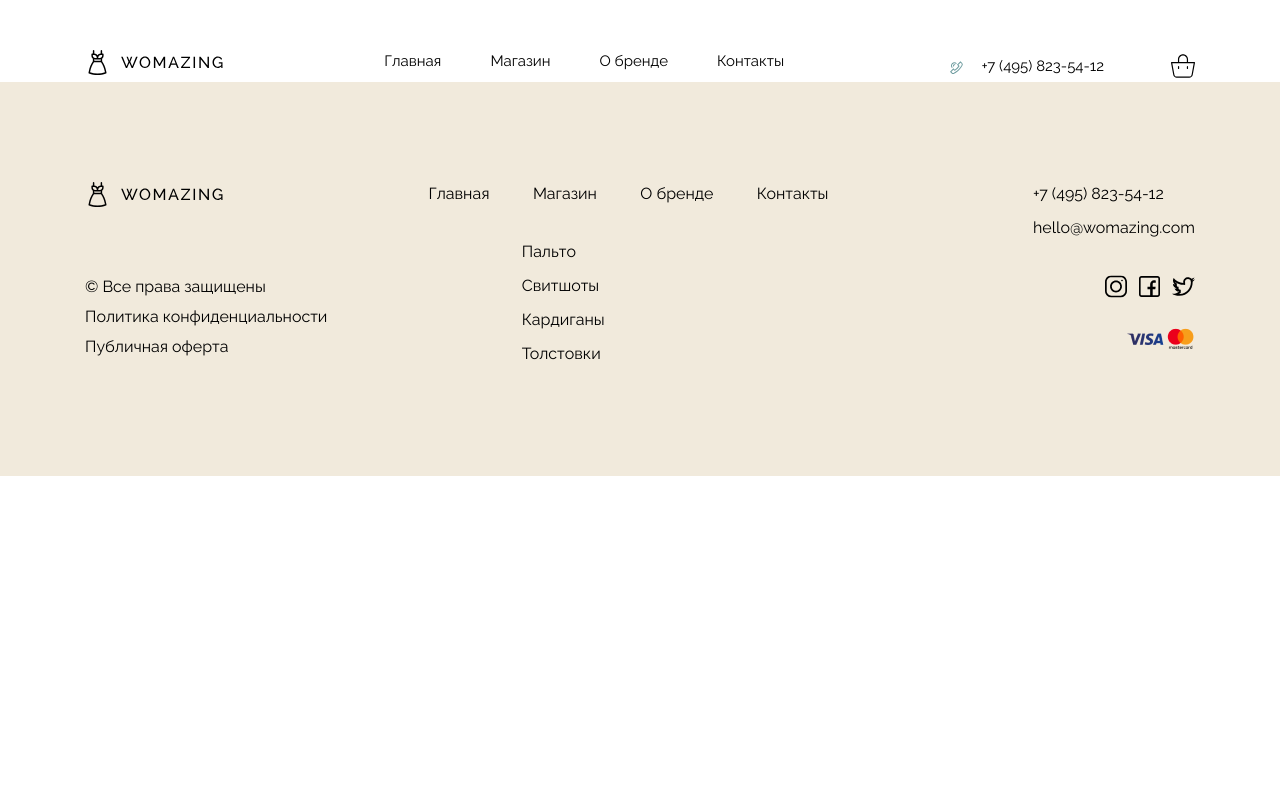
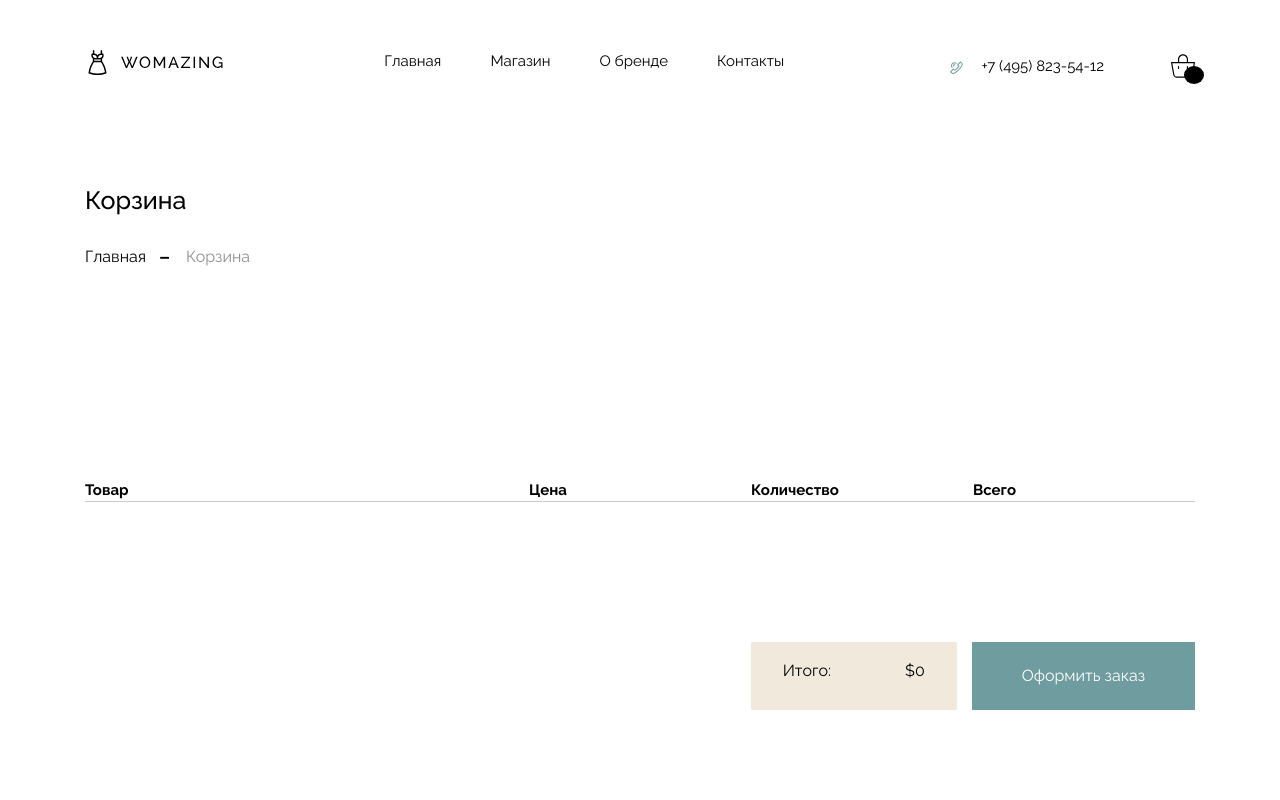
Before and after one commit to DefRiZ/clothes-shop, a React (Create React App) app: page /cart in a window 1280 px wide. Shown: the top 800 px of the page. Built offline with nearby package versions, Linux system fonts and the light colour scheme.

Commit message:
Main logic had been created

```diff
--- a/src/App.js
+++ b/src/App.js
@@ -5,6 +5,7 @@ import Header from "./components/Header/Header";
 import About from "./pages/About/About";
 import Catalog from "./pages/Catalog/Catalog";
 import Main from "./pages/Main";
+import Cart from "./pages/Cart/Cart";
 
 import { Route, Routes } from "react-router";
 
@@ -24,6 +25,7 @@ function App() {
           <Route path="/items/:id" element={<SinglePage />} />
           <Route path="/catalog/items/:id" element={<SinglePage />} />
           <Route path="/about" element={<About />} />
+          <Route path="/cart" element={<Cart />} />
         </Routes>
       </div>
       <div className="Footer">
--- /dev/null
+++ b/src/components/CartItem/CartItem.jsx
@@ -0,0 +1,34 @@
+import React from "react";
+
+import styles from "./CartItem.module.scss";
+import { useSelector, useDispatch } from "react-redux";
+import { removeItem } from "../../store/slices/cartSlice";
+
+const CartItem = ({ id, imageUrl, title, price, count }) => {
+  const dispatch = useDispatch();
+
+  return (
+    <div className={styles.root}>
+      <div className={styles.info}>
+        <svg
+          className={styles.delete}
+          onClick={() => dispatch(removeItem(id))}
+          width="16"
+          height="16"
+          viewBox="0 0 16 16"
+          fill="none"
+          xmlns="http://www.w3.org/2000/svg"
+        >
+          <path d="M1 1L15.5 15.5M15.5 1L1 15.5" stroke="black" />
+        </svg>
+        <img className={styles.image} src={imageUrl} alt="item" />
+        <span>{title}</span>
+      </div>
+      <span className={styles.price}>${price}</span>
+      <span className={styles.count}>{count}</span>
+      <span className={styles.total}>${count * price}</span>
+    </div>
+  );
+};
+
+export default CartItem;
--- /dev/null
+++ b/src/components/CartItem/CartItem.module.scss
@@ -0,0 +1,27 @@
+.root {
+  margin-top: 50px;
+  margin-bottom: 60px;
+  display: grid;
+  grid-template-columns: 2fr repeat(3, 1fr);
+  align-items: center;
+  text-align: left;
+  font-weight: 500;
+  font-size: 15px;
+  .info {
+    display: flex;
+    align-items: center;
+    .image {
+      max-width: 137px;
+      max-height: 170px;
+      margin: auto 36px;
+    }
+    .delete {
+      cursor: pointer;
+    }
+  }
+  .count {
+    width: 50px;
+    padding: 10px 20px;
+    border: 1px solid #afafaf;
+  }
+}
--- a/src/components/Header/Header.jsx
+++ b/src/components/Header/Header.jsx
@@ -1,6 +1,6 @@
 import React from "react";
 import { Link } from "react-router-dom";
-import { useDispatch } from "react-redux";
+import { useDispatch, useSelector } from "react-redux";
 import { setDrawer } from "../../store/slices/filterSlice";
 
 import logo from "../../img/logo.svg";
@@ -10,6 +10,7 @@ import styles from "./Header.module.scss";
 
 const Header = () => {
   const dispatch = useDispatch();
+  const { totalCount } = useSelector((state) => state.cart);
   return (
     <div className={styles.root}>
       <div className={styles.logoDiv}>
@@ -66,7 +67,10 @@ const Header = () => {
         <span className={styles.number}>
           <a href="tel:+74958235412">+7 (495) 823-54-12</a>
         </span>
-        <img className={styles.cart} src={cart} alt="cart" />
+        <Link className={styles.cartBlock} to="/cart">
+          <img className={styles.cart} src={cart} alt="cart" />
+          <span>{totalCount > 0 && totalCount}</span>
+        </Link>
       </div>
     </div>
   );
--- a/src/components/Header/Header.module.scss
+++ b/src/components/Header/Header.module.scss
@@ -43,4 +43,21 @@ nav {
       }
     }
   }
+  .cartBlock {
+    display: flex;
+    position: relative;
+    span {
+      display: flex;
+      justify-content: center;
+      align-items: center;
+      width: 20px;
+      height: 18px;
+      color: white;
+      background-color: black;
+      border-radius: 50%;
+      position: absolute;
+      top: 50%;
+      left: 55%;
+    }
+  }
 }
--- a/src/components/SinglePage/SinglePage.jsx
+++ b/src/components/SinglePage/SinglePage.jsx
@@ -1,15 +1,29 @@
 import React from "react";
-import axios from "axios";
-import { useDispatch, useSelector } from "react-redux";
-import { Link, useParams } from "react-router-dom";
-import { fetchItems } from "../../store/slices/itemsSlice";
 
 import styles from "./SinglePage.module.scss";
 
 import SingleProduct from "../SingleProduct/SingleProduct";
 
+import axios from "axios";
+
+import { Link, useParams } from "react-router-dom";
+
+import { useDispatch, useSelector } from "react-redux";
+import { fetchItems } from "../../store/slices/itemsSlice";
+import { addItem } from "../../store/slices/cartSlice";
+
 const SinglePage = () => {
   const dispatch = useDispatch();
+
+  const onClickAdd = () => {
+    const item = {
+      id,
+      imageUrl,
+      title,
+      price,
+    };
+    dispatch(addItem(item));
+  };
 
   const [item, setItem] = React.useState({
     id: "0",
@@ -22,21 +36,11 @@ const SinglePage = () => {
   const { id } = useParams();
   const { imageUrl, title, price, sises } = item;
   const { itemsFetch } = useSelector((state) => state.items);
+  const { cart } = useSelector((state) => state.cart);
+  const findItem = cart.find((obj) => obj.id === id);
+  const countItem = findItem ? findItem.count : 0;
   const { categoryId, currentPage } = useSelector((state) => state.filter);
 
-  // React.useEffect(() => {
-  //   async function fetchItem() {
-  //     try {
-  //       const { data } = await axios.get(
-  //         `https://63f6626c59c944921f73435d.mockapi.io/items${id}`
-  //       );
-  //       setItem(data);
-  //     } catch (error) {
-  //       alert("Error");
-  //     }
-  //   }
-  //   fetchItem();
-  // }, [id]);
   React.useEffect(() => {
     const category = categoryId > 0 ? `category=${categoryId}` : "";
     dispatch(fetchItems({ category, currentPage }));
@@ -113,8 +117,10 @@ const SinglePage = () => {
             </ul>
           </div>
           <div className={styles.order}>
-            <span className={styles.count}>0</span>
-            <button className={styles.button}>Добавить в корзину</button>
+            <span className={styles.count}>{countItem}</span>
+            <button onClick={() => onClickAdd()} className={styles.button}>
+              Добавить в корзину
+            </button>
           </div>
         </div>
       </div>
--- /dev/null
+++ b/src/pages/Cart/Cart.jsx
@@ -0,0 +1,42 @@
+import React from "react";
+import { Link } from "react-router-dom";
+
+import { useSelector } from "react-redux";
+
+import styles from "./Cart.module.scss";
+import CartItem from "../../components/CartItem/CartItem";
+
+const Cart = () => {
+  const { cart, totalPrice } = useSelector((state) => state.cart);
+  return (
+    <div className={styles.root}>
+      <h2 className={styles.title}>Корзина</h2>
+      <ul className={styles.breads}>
+        <li className={styles.bread}>
+          <Link to="/">Главная</Link>
+        </li>
+        <li className={styles.bread}>Корзина</li>
+      </ul>
+
+      <div className={styles.info}>
+        <h3>Товар</h3>
+        <h3>Цена</h3>
+        <h3>Количество</h3>
+        <h3>Всего</h3>
+      </div>
+      <div className={styles.cart}>
+        {cart.map((obj) => (
+          <CartItem key={obj.id} {...obj} />
+        ))}
+      </div>
+      <div className={styles.order}>
+        <p>
+          Итого: <span>${totalPrice}</span>
+        </p>
+        <button className={styles.button}>Оформить заказ</button>
+      </div>
+    </div>
+  );
+};
+
+export default Cart;
--- /dev/null
+++ b/src/pages/Cart/Cart.module.scss
@@ -0,0 +1,59 @@
+.root {
+  .title {
+    text-align: left;
+    font-weight: 500;
+    font-size: 25px;
+    margin-top: 100px;
+    margin-bottom: 25px;
+  }
+  .breads {
+    display: flex;
+    margin-bottom: 210px;
+    .bread {
+      &:first-of-type {
+        margin-right: 40px;
+        cursor: pointer;
+        position: relative;
+        &::after {
+          content: "-";
+          position: absolute;
+          right: -41%;
+          bottom: -41%;
+          font-size: 30px;
+          cursor: default;
+        }
+      }
+      &:last-of-type {
+        color: #909090;
+      }
+    }
+  }
+  .info {
+    border-bottom: 1px solid #cccccc;
+    display: grid;
+    grid-template-columns: 2fr repeat(3, 1fr);
+    h3 {
+      font-size: 15px;
+      text-align: left;
+    }
+  }
+  .order {
+    display: flex;
+    justify-content: flex-end;
+    margin: 140px 0 170px 0;
+    p {
+      padding: 17px 32px;
+      background-color: #f1eadc;
+      margin-right: 15px;
+      span {
+        margin-left: 70px;
+      }
+    }
+    .button {
+      padding: 22px 50px;
+      color: white;
+      background-color: #6e9c9f;
+      cursor: pointer;
+    }
+  }
+}
--- /dev/null
+++ b/src/store/slices/cartSlice.js
@@ -0,0 +1,37 @@
+import { createSlice } from "@reduxjs/toolkit";
+
+const cartSlice = createSlice({
+  name: "cart",
+  initialState: {
+    cart: [],
+    totalPrice: 0,
+    totalCount: 0,
+  },
+  reducers: {
+    addItem(state, action) {
+      const findItem = state.cart.find((obj) => obj.id === action.payload.id);
+
+      if (findItem) {
+        findItem.count += 1;
+      } else {
+        state.cart.push({ ...action.payload, count: 1 });
+      }
+
+      state.totalPrice = state.cart.reduce((sum, obj) => {
+        return sum + obj.count * obj.price;
+      }, 0);
+      state.totalCount = state.cart.reduce((sum, obj) => {
+        return sum + obj.count;
+      }, 0);
+    },
+    removeItem(state, action) {
+      state.cart = state.cart.filter((obj) => obj.id === action.payload.id);
+      state.totalPrice = state.cart.reduce((sum, obj) => {
+        return sum + obj.count * obj.price;
+      }, 0);
+    },
+  },
+});
+
+export const { addItem, removeItem } = cartSlice.actions;
+export default cartSlice.reducer;
--- a/src/store/store.js
+++ b/src/store/store.js
@@ -2,11 +2,13 @@ import { configureStore } from "@reduxjs/toolkit";
 import newCollection from "./slices/newCollection";
 import itemsSlice from "./slices/itemsSlice";
 import filterSlice from "./slices/filterSlice";
+import cartSlice from "./slices/cartSlice";
 
 export const store = configureStore({
   reducer: {
     collection: newCollection,
     items: itemsSlice,
     filter: filterSlice,
+    cart: cartSlice,
   },
 });
```
